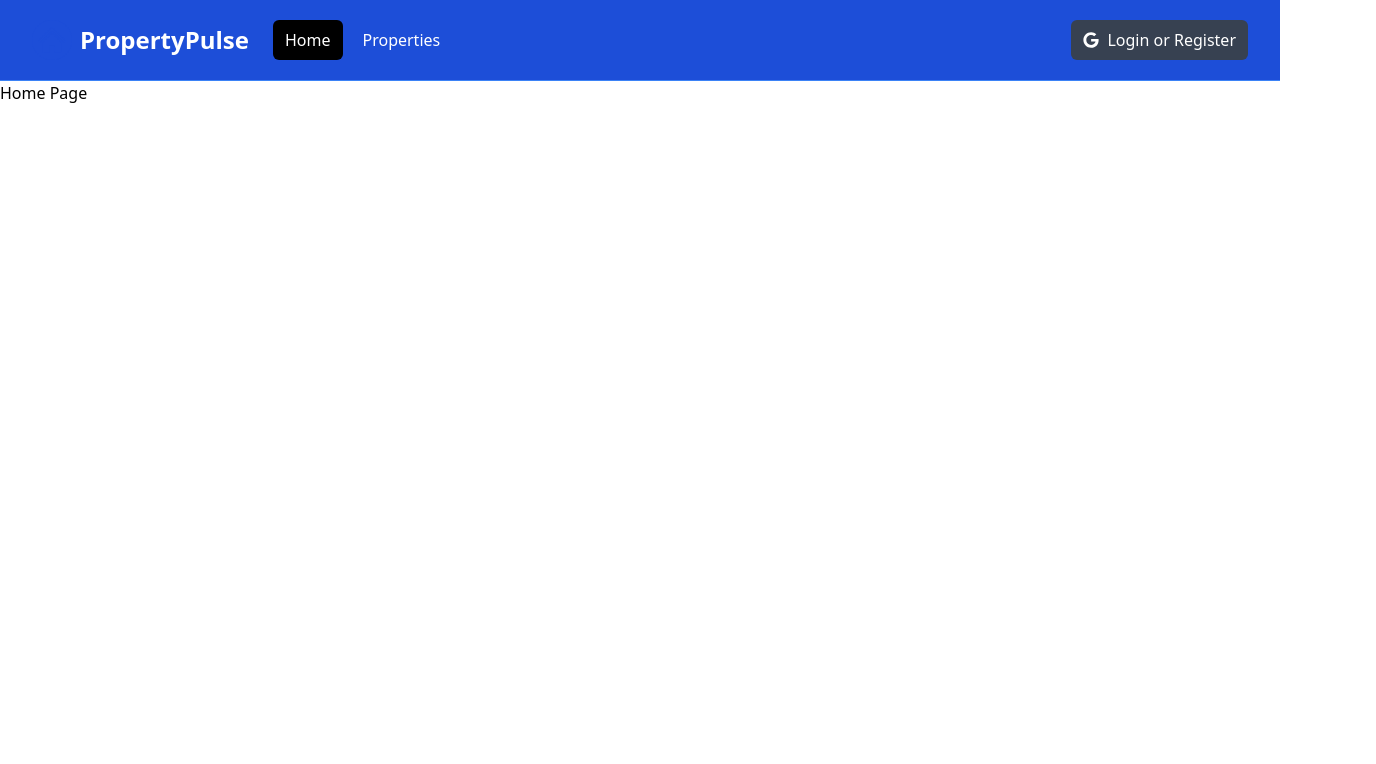
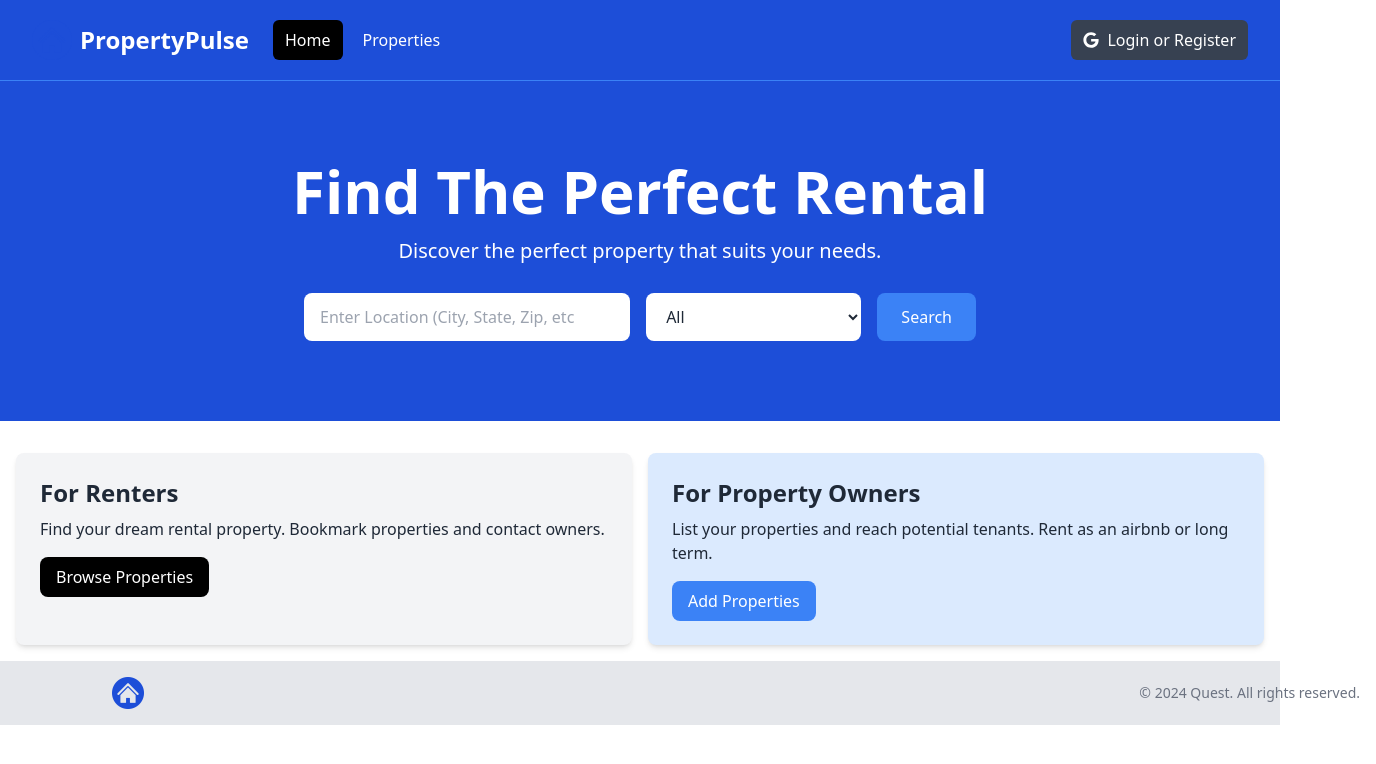
Before and after one commit to Shubhofficial1/quest, a Next.js app: page / in a window 1280 px wide. Shown: the top 764 px of the page, 1376 px wide, since content can reach past the window. Built offline with nearby package versions, Linux system fonts and the light colour scheme.

Commit message:
HomePage Components

```diff
--- a/app/layout.jsx
+++ b/app/layout.jsx
@@ -1,4 +1,5 @@
 import Navbar from "../components/Navbar";
+import Footer from "../components/Footer";
 
 import "../assets/styles/globals.css";
 
@@ -15,6 +16,7 @@
       <body>
         <Navbar />
         <main>{children}</main>
+        <Footer />
       </body>
     </html>
   );
--- a/app/page.jsx
+++ b/app/page.jsx
@@ -1,9 +1,12 @@
 import React from "react";
+import Hero from "../components/Hero";
+import InfoBoxes from "../components/InfoBoxes";
 
 const HomePage = () => {
   return (
     <>
-      <h1>Home Page</h1>
+      <Hero />
+      <InfoBoxes />
     </>
   );
 };
--- /dev/null
+++ b/components/Footer.jsx
@@ -0,0 +1,24 @@
+import Image from "next/image";
+import Logo from "../assets/images/logo.png";
+
+const Footer = () => {
+  const currentYear = new Date().getFullYear();
+
+  return (
+    <footer className="py-4 mt-auto bg-gray-200">
+      <div className="container flex flex-col items-center justify-between px-4 mx-24 md:flex-row">
+        <div className="mb-4 md:mb-0">
+          <Image src={Logo} alt="Logo" className="w-auto h-8" />
+        </div>
+
+        <div>
+          <p className="mt-2 text-sm text-gray-500 md:mt-0">
+            &copy; {currentYear} Quest. All rights reserved.
+          </p>
+        </div>
+      </div>
+    </footer>
+  );
+};
+
+export default Footer;
--- /dev/null
+++ b/components/Hero.jsx
@@ -0,0 +1,58 @@
+import React from "react";
+
+const Hero = () => {
+  return (
+    <section className="py-20 mb-4 bg-blue-700">
+      <div className="flex flex-col items-center px-4 mx-auto max-w-7xl sm:px-6 lg:px-8">
+        <div className="text-center">
+          <h1 className="text-4xl font-extrabold text-white sm:text-5xl md:text-6xl">
+            Find The Perfect Rental
+          </h1>
+          <p className="my-4 text-xl text-white">
+            Discover the perfect property that suits your needs.
+          </p>
+        </div>
+        <form className="flex flex-col items-center w-full max-w-2xl mx-auto mt-3 md:flex-row">
+          <div className="w-full mb-4 md:w-3/5 md:pr-2 md:mb-0">
+            <label htmlFor="location" className="sr-only">
+              Location
+            </label>
+            <input
+              type="text"
+              id="location"
+              placeholder="Enter Location (City, State, Zip, etc"
+              className="w-full px-4 py-3 text-gray-800 bg-white rounded-lg focus:outline-none focus:ring focus:ring-blue-500"
+            />
+          </div>
+          <div className="w-full md:w-2/5 md:pl-2">
+            <label htmlFor="property-type" className="sr-only">
+              Property Type
+            </label>
+            <select
+              id="property-type"
+              className="w-full px-4 py-3 text-gray-800 bg-white rounded-lg focus:outline-none focus:ring focus:ring-blue-500"
+            >
+              <option value="All">All</option>
+              <option value="Apartment">Apartment</option>
+              <option value="Studio">Studio</option>
+              <option value="Condo">Condo</option>
+              <option value="House">House</option>
+              <option value="Cabin Or Cottage">Cabin or Cottage</option>
+              <option value="Loft">Loft</option>
+              <option value="Room">Room</option>
+              <option value="Other">Other</option>
+            </select>
+          </div>
+          <button
+            type="submit"
+            className="w-full px-6 py-3 mt-4 text-white bg-blue-500 rounded-lg md:ml-4 md:mt-0 md:w-auto hover:bg-blue-600 focus:outline-none focus:ring focus:ring-blue-500"
+          >
+            Search
+          </button>
+        </form>
+      </div>
+    </section>
+  );
+};
+
+export default Hero;
--- /dev/null
+++ b/components/InfoBox.jsx
@@ -0,0 +1,24 @@
+import React from "react";
+
+const InfoBox = ({
+  heading,
+  backgroundColor = "bg-gray-800",
+  textColor = "text-gray-800",
+  buttonInfo,
+  children,
+}) => {
+  return (
+    <div className={`${backgroundColor} p-6  rounded-lg shadow-md`}>
+      <h2 className={`${textColor} text-2xl font-bold`}>{heading}</h2>
+      <p className={`${textColor} mt-2 mb-4`}>{children}</p>
+      <a
+        href={buttonInfo.link}
+        className={`${buttonInfo.backgroundColor} inline-block px-4 py-2 text-white  rounded-lg hover:opacity-80`}
+      >
+        {buttonInfo.text}
+      </a>
+    </div>
+  );
+};
+
+export default InfoBox;
--- /dev/null
+++ b/components/InfoBoxes.jsx
@@ -0,0 +1,40 @@
+import React from "react";
+import InfoBox from "./InfoBox";
+
+const InfoBoxes = () => {
+  return (
+    <section>
+      <div className="m-auto container-xl lg:container">
+        <div className="grid grid-cols-1 gap-4 p-4 rounded-lg md:grid-cols-2">
+          <InfoBox
+            heading={"For Renters"}
+            backgroundColor="bg-gray-100"
+            buttonInfo={{
+              text: "Browse Properties",
+              link: "/properties",
+              backgroundColor: "bg-black",
+            }}
+          >
+            Find your dream rental property. Bookmark properties and contact
+            owners.
+          </InfoBox>
+
+          <InfoBox
+            heading={"For Property Owners"}
+            backgroundColor="bg-blue-100"
+            buttonInfo={{
+              text: "Add Properties",
+              link: "/properties/add",
+              backgroundColor: "bg-blue-500",
+            }}
+          >
+            List your properties and reach potential tenants. Rent as an airbnb
+            or long term.
+          </InfoBox>
+        </div>
+      </div>
+    </section>
+  );
+};
+
+export default InfoBoxes;
```
Also changed, not shown: tsconfig.json (+3 -14 lines).
